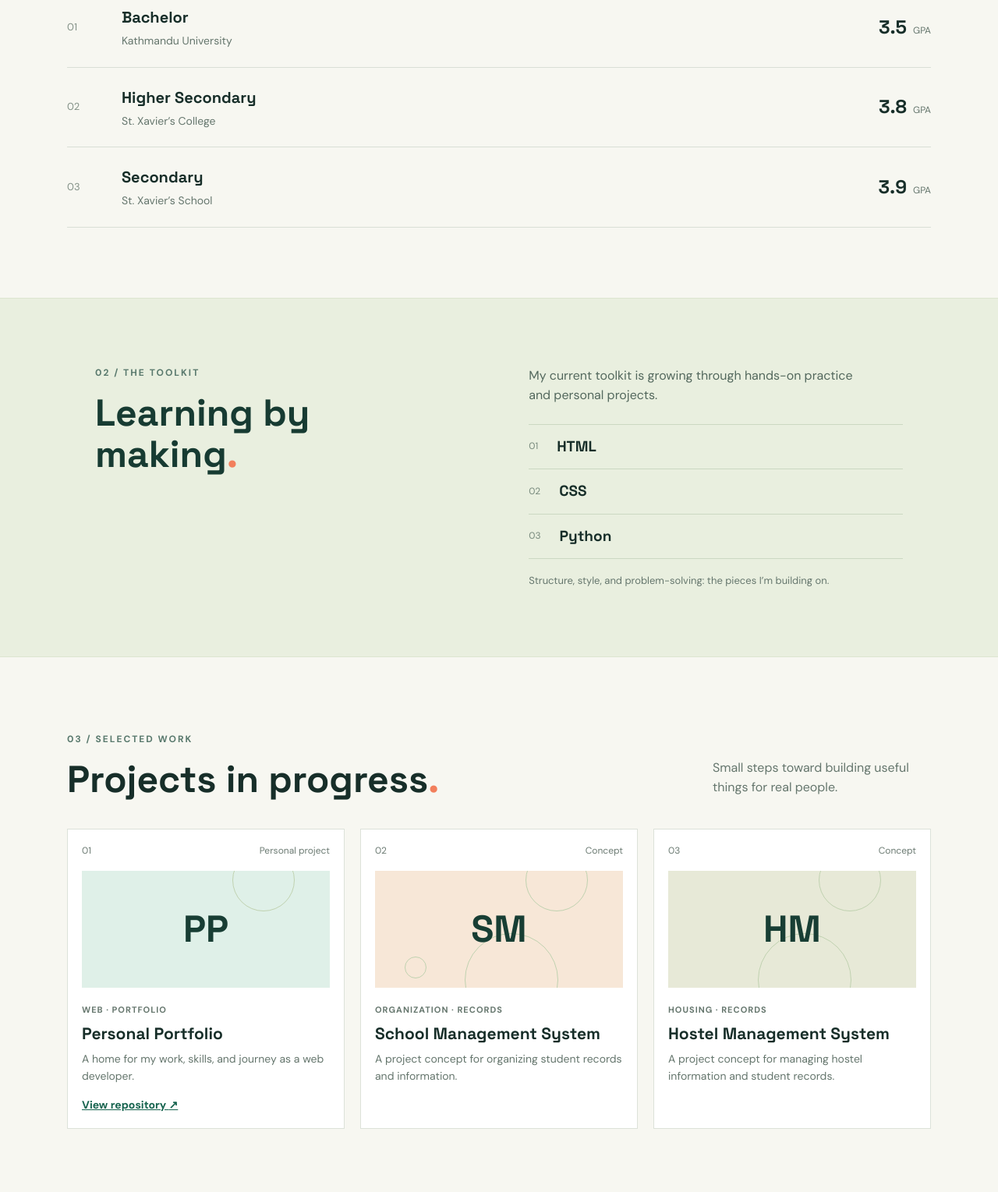
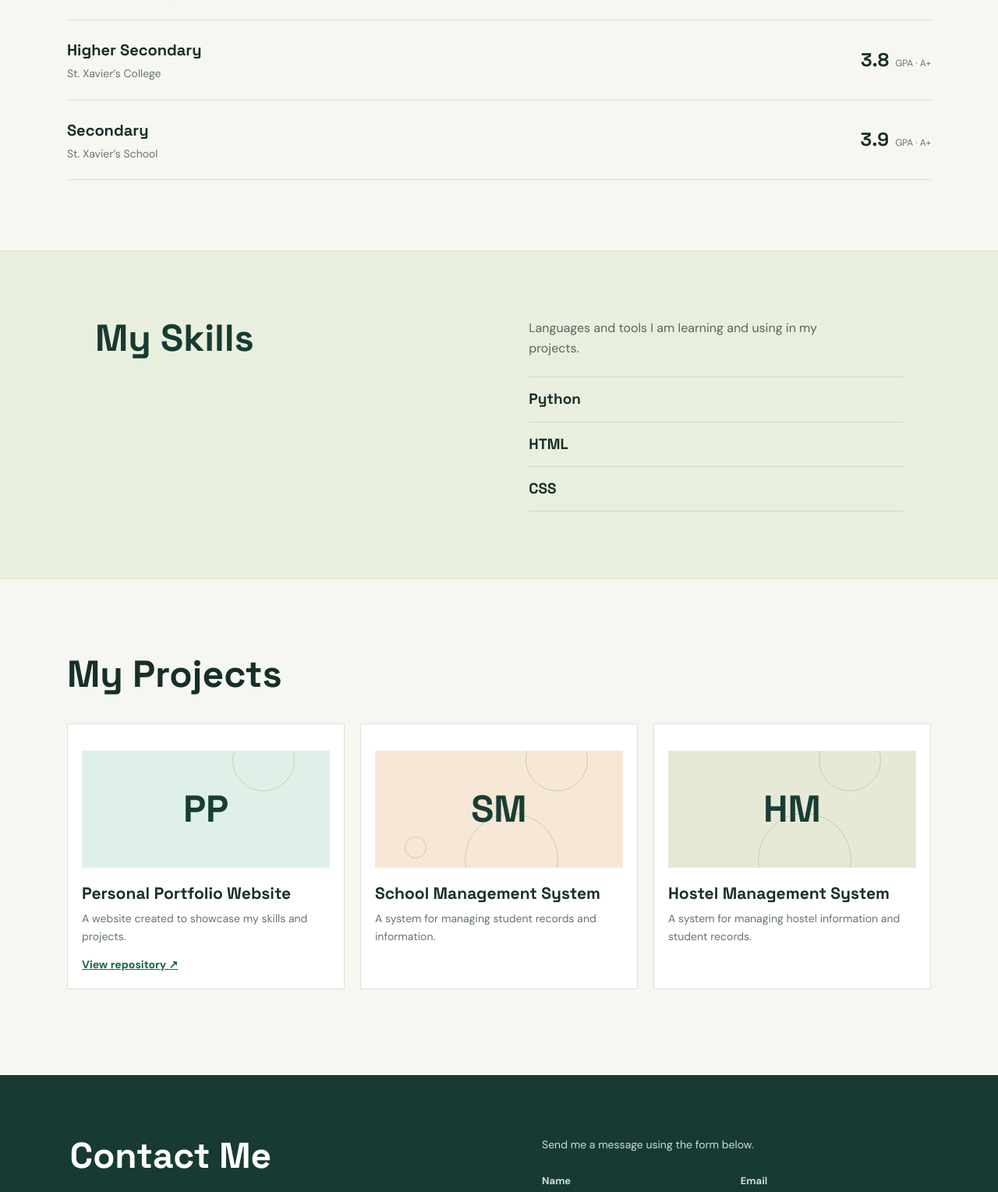
Before and after one commit to prashanta-afk/MyPortfolio, a plain HTML site: page index.html in a window 1280 px wide. Shown: the part 798-2327 px from the top of the page at 78% size. Drawn offline with Linux system fonts and the light colour scheme.

Commit message:
Simplify portfolio index markup

```diff
--- a/index.html
+++ b/index.html
@@ -36,44 +36,32 @@
         <!-- Introduction and profile image -->
         <section class="hero" id="about" aria-labelledby="hero-title">
             <div class="hero-copy">
-                <p class="eyebrow"><span class="status-dot"></span> Developer portfolio <span class="eyebrow-year">· 2026</span></p>
-                <h1 id="hero-title">Curious mind.<br><span>Thoughtful</span> code.</h1>
-                <p class="hero-intro">I’m Prashanta, a web developer who enjoys turning ideas into clear, useful experiences on the web.</p>
-                <div class="hero-actions">
-                    <a class="button button-primary" href="#projects">Explore my work <span aria-hidden="true">↓</span></a>
-                    <a class="text-link" href="#contact">Let’s connect <span aria-hidden="true">↗</span></a>
-                </div>
-                <p class="hero-note">Currently building my skills, one project at a time.</p>
+                <p class="eyebrow">My portfolio</p>
+                <h1 id="hero-title">About Me</h1>
+                <p class="hero-intro">I am a web developer passionate about creating interactive and user-friendly websites.</p>
             </div>
-            <div class="hero-art" aria-label="A view of the mountains at sunset">
+            <div class="hero-art">
                 <img src="Image/Profile%20Picture.png" alt="Prashanta looking out over a mountain valley at sunset" width="1240" height="1240">
-                <span class="art-caption">LEARN · BUILD · IMPROVE</span>
             </div>
-            <a class="scroll-cue" href="#education"><span class="scroll-line"></span> Scroll to explore</a>
         </section>
 
         <!-- Education history -->
         <section class="section education-section" id="education" aria-labelledby="education-title">
             <div class="section-heading">
-                <p class="eyebrow">01 / The foundation</p>
-                <h2 id="education-title">Education<span class="period">.</span></h2>
-                <p class="section-intro">A steady path of learning, from school to university.</p>
+                <h2 id="education-title">Education</h2>
             </div>
             <div class="education-list">
                 <article class="education-item">
-                    <span class="education-index">01</span>
                     <div><h3>Bachelor</h3><p>Kathmandu University</p></div>
-                    <p class="education-result"><strong>3.5</strong><span>GPA</span></p>
+                    <p class="education-result"><strong>3.5</strong><span>GPA · A</span></p>
                 </article>
                 <article class="education-item">
-                    <span class="education-index">02</span>
                     <div><h3>Higher Secondary</h3><p>St. Xavier’s College</p></div>
-                    <p class="education-result"><strong>3.8</strong><span>GPA</span></p>
+                    <p class="education-result"><strong>3.8</strong><span>GPA · A+</span></p>
                 </article>
                 <article class="education-item">
-                    <span class="education-index">03</span>
                     <div><h3>Secondary</h3><p>St. Xavier’s School</p></div>
-                    <p class="education-result"><strong>3.9</strong><span>GPA</span></p>
+                    <p class="education-result"><strong>3.9</strong><span>GPA · A+</span></p>
                 </article>
             </div>
         </section>
@@ -82,17 +70,15 @@
         <section class="skills-band" id="skills" aria-labelledby="skills-title">
             <div class="skills-inner">
                 <div class="skills-heading">
-                    <p class="eyebrow">02 / The toolkit</p>
-                    <h2 id="skills-title">Learning by<br>making<span class="period">.</span></h2>
+                    <h2 id="skills-title">My Skills</h2>
                 </div>
                 <div class="skills-content">
-                    <p>My current toolkit is growing through hands-on practice and personal projects.</p>
+                    <p>Languages and tools I am learning and using in my projects.</p>
                     <ul class="skill-list" aria-label="Current skills">
-                        <li><span>01</span> HTML</li>
-                        <li><span>02</span> CSS</li>
-                        <li><span>03</span> Python</li>
+                        <li>Python</li>
+                        <li>HTML</li>
+                        <li>CSS</li>
                     </ul>
-                    <p class="skills-footnote">Structure, style, and problem-solving: the pieces I’m building on.</p>
                 </div>
             </div>
         </section>
@@ -101,38 +87,30 @@
         <section class="section projects-section" id="projects" aria-labelledby="projects-title">
             <div class="projects-heading">
                 <div>
-                    <p class="eyebrow">03 / Selected work</p>
-                    <h2 id="projects-title">Projects in progress<span class="period">.</span></h2>
+                    <h2 id="projects-title">My Projects</h2>
                 </div>
-                <p class="section-intro">Small steps toward building useful things for real people.</p>
             </div>
             <div class="project-grid">
                 <article class="project-card project-featured">
-                    <div class="project-topline"><span>01</span><span>Personal project</span></div>
                     <div class="project-mark mark-portfolio" aria-hidden="true"><span>PP</span><i></i></div>
                     <div class="project-copy">
-                        <p class="project-type">WEB · PORTFOLIO</p>
-                        <h3>Personal Portfolio</h3>
-                        <p>A home for my work, skills, and journey as a web developer.</p>
+                        <h3>Personal Portfolio Website</h3>
+                        <p>A website created to showcase my skills and projects.</p>
                         <a href="https://github.com/prashanta-afk/MyPortfolio" target="_blank" rel="noopener noreferrer">View repository <span aria-hidden="true">↗</span></a>
                     </div>
                 </article>
                 <article class="project-card">
-                    <div class="project-topline"><span>02</span><span>Concept</span></div>
                     <div class="project-mark mark-school" aria-hidden="true"><span>SM</span><i></i><i></i><i></i></div>
                     <div class="project-copy">
-                        <p class="project-type">ORGANIZATION · RECORDS</p>
                         <h3>School Management System</h3>
-                        <p>A project concept for organizing student records and information.</p>
+                        <p>A system for managing student records and information.</p>
                     </div>
                 </article>
                 <article class="project-card">
-                    <div class="project-topline"><span>03</span><span>Concept</span></div>
                     <div class="project-mark mark-hostel" aria-hidden="true"><span>HM</span><i></i><i></i></div>
                     <div class="project-copy">
-                        <p class="project-type">HOUSING · RECORDS</p>
                         <h3>Hostel Management System</h3>
-                        <p>A project concept for managing hostel information and student records.</p>
+                        <p>A system for managing hostel information and student records.</p>
                     </div>
                 </article>
             </div>
@@ -142,11 +120,10 @@
         <section class="contact-section" id="contact" aria-labelledby="contact-title">
             <div class="contact-inner">
                 <div>
-                    <p class="eyebrow">04 / Say hello</p>
-                    <h2 id="contact-title">Good things start<br>with a conversation<span class="period">.</span></h2>
+                    <h2 id="contact-title">Contact Me</h2>
                 </div>
                 <div class="contact-links">
-                    <p>Have a project idea or want to connect? Send me a note.</p>
+                    <p>Send me a message using the form below.</p>
                     <form class="contact-form" action="mailto:random123@gmail.com" method="post" enctype="text/plain">
                         <div class="form-row">
                             <div class="form-field">
```
